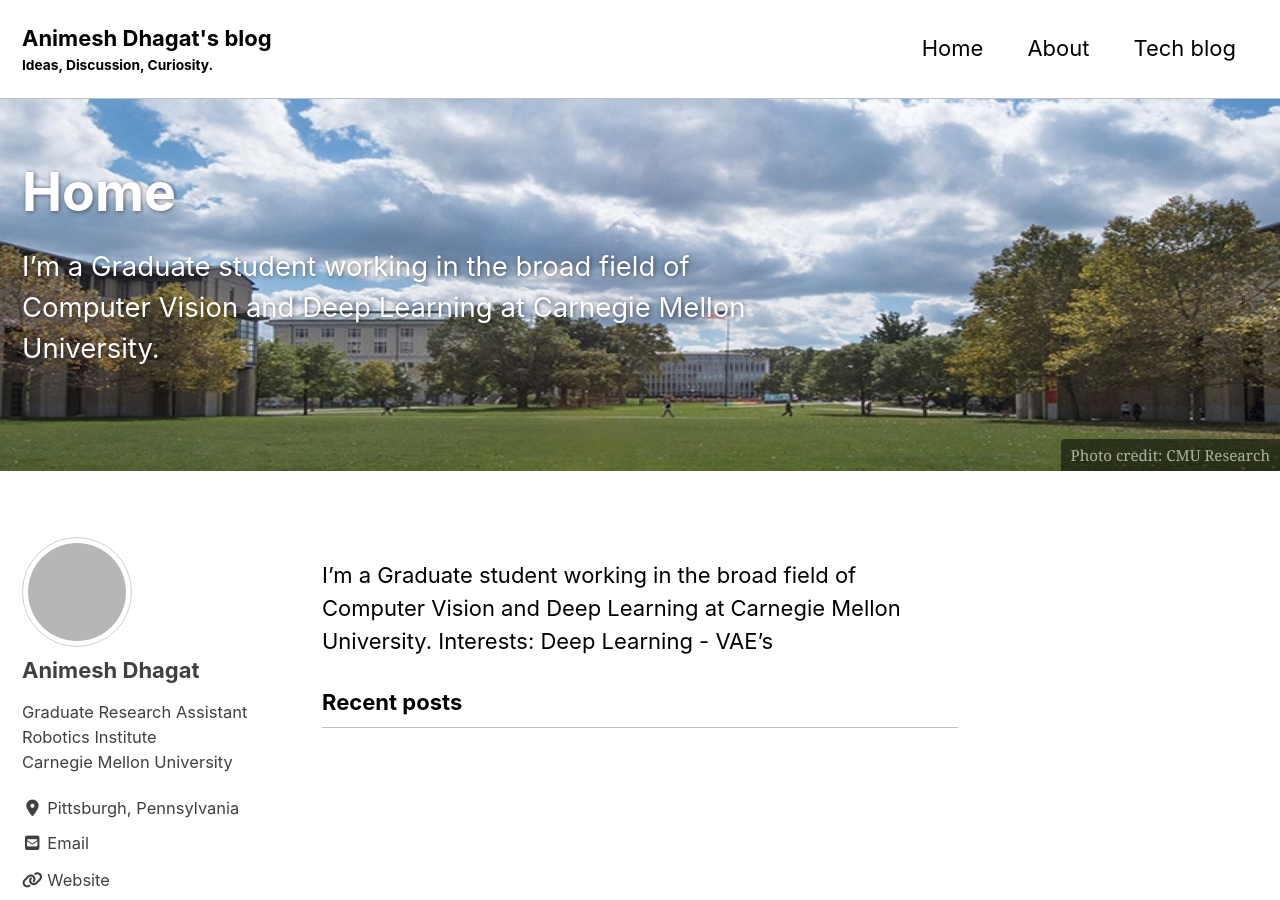
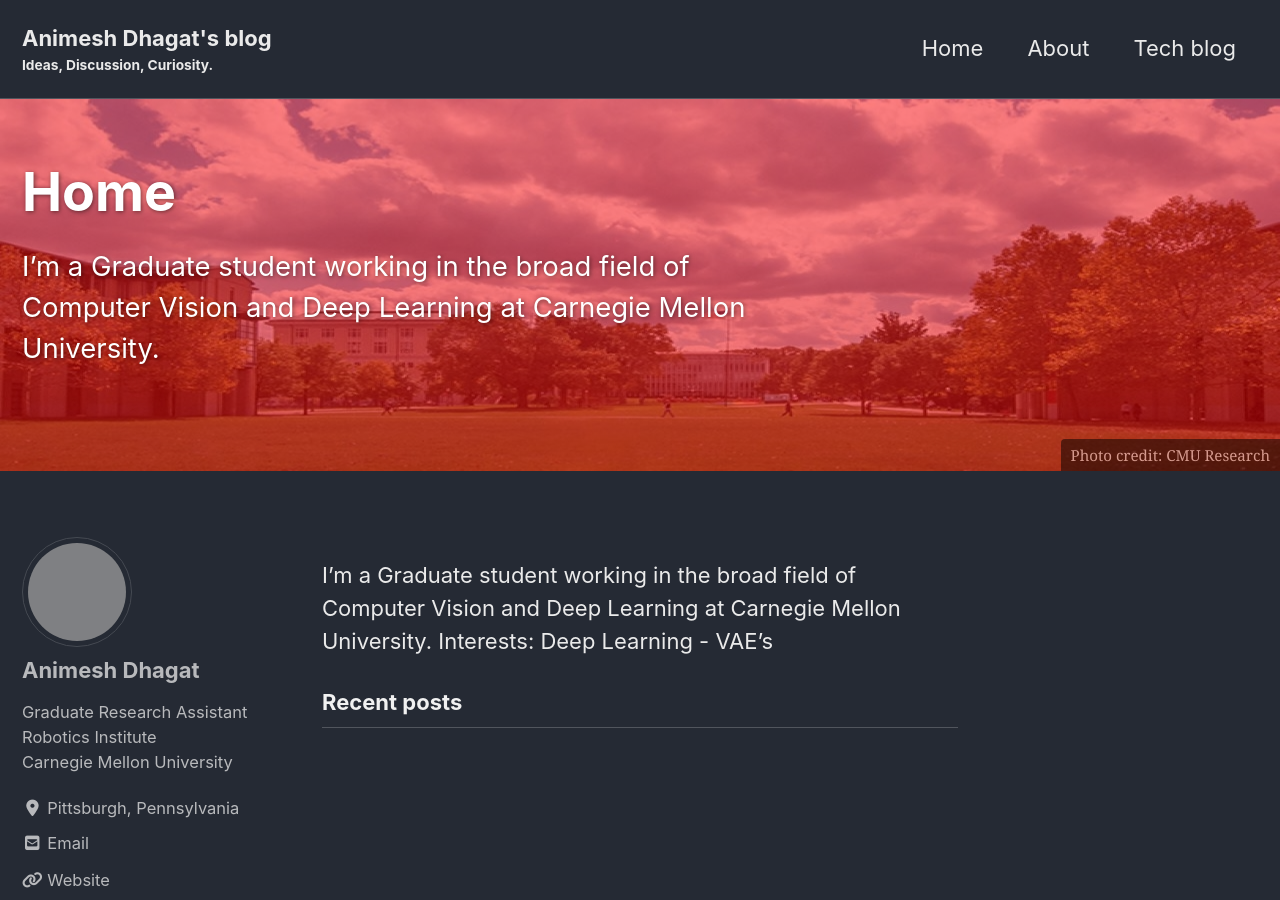
Before and after one commit to a-dhagat/Animesh, a Jekyll site: the page built from _pages/home.md, in a window 1280 px wide and 900 px high. Built offline with Jekyll 4.4.1, drawn with Linux system fonts in a browser that asks for light colours; cached includes are drawn as plain includes; nearby versions of some CDN libraries; grey boxes are pictures that could not be loaded.

Commit message:
theme_contrast1

```diff
--- a/_config.yml
+++ b/_config.yml
@@ -12,7 +12,7 @@
 
 # theme                  : "minimal-mistakes-jekyll"
 # remote_theme           : "mmistakes/minimal-mistakes"
-minimal_mistakes_skin    : "contrast" #"default" # "air", "aqua", "contrast", "dark", "dirt", "neon", "mint", "plum", "sunrise"
+minimal_mistakes_skin    : "dark" #"default" # "air", "aqua", "contrast", "dark", "dirt", "neon", "mint", "plum", "sunrise"
 
 # Site Settings
 locale                   : "en-US"
```
Also changed, not shown: _pages/home.md (+1 -0 lines).
